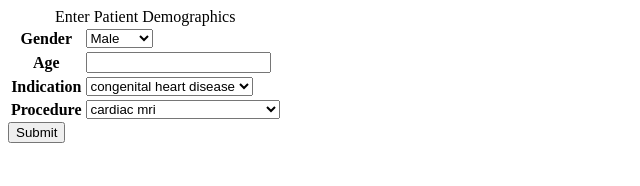
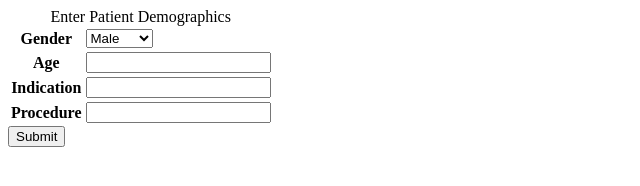
Before and after one commit to barabo/smart-auc-demo, a website: page consult.html in a window 1280 px wide. Shown: the whole page, without its empty margins (0-640 px from the left). Drawn offline with Linux system fonts and the light colour scheme.

Commit message:
feat: converted selects into datalists

```diff
--- a/consult.html
+++ b/consult.html
@@ -28,25 +28,27 @@
         <tr>
           <th><label for="indication">Indication</label></th>
           <td>
-            <select name="indication" required>
+            <input list="indications" name="indication" required>
+            <datalist id="indications">
               <option value="13213009">congenital heart disease</option>
               <option value="25064002">headache</option>
               <option value="279039007">lower back pain</option>
               <option value="423341008">optic disc edema</option>
               <option value="27355003">toothache</option>
-            </select>
+            </datalist>
           </td>
         </tr>
         <tr>
           <th><label for="procedure">Procedure</label></th>
           <td>
-            <select name="procedure" required>
+            <input list="procedures" name="procedure">
+            <datalist id="procedures">
               <option value="75561">cardiac mri</option>
               <option value="70450">ct scan - no contrast material</option>
               <option value="71275">cta - with contrast material</option>
               <option value="72133">lumbar spine ct scan</option>
               <option value="70544">mra - head</option>
-            </select>
+            </datalist>
           </td>
         </tr>
       </table>
```
